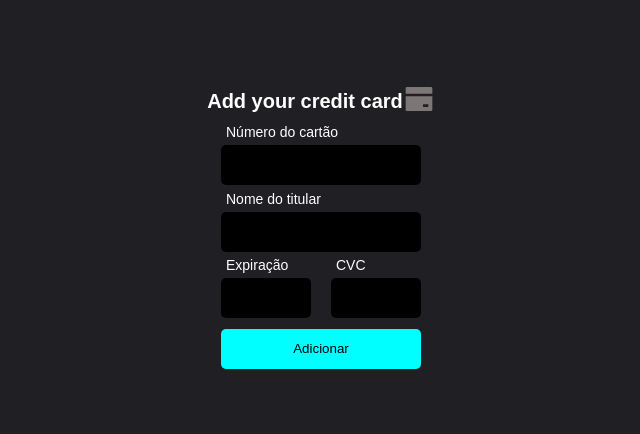
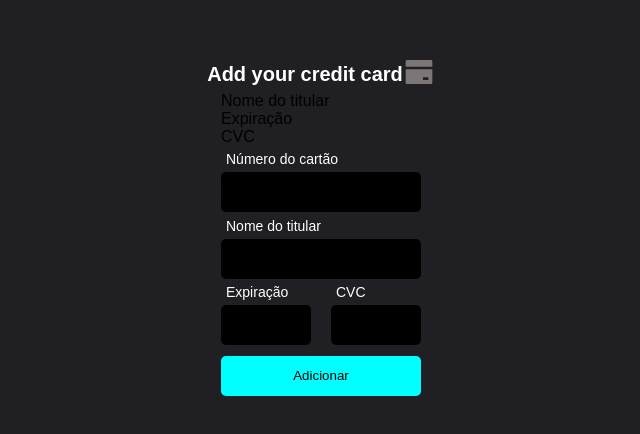
Before and after one commit to ricardosousabr/cread-card-next, a Next.js app: page / in a window 1280 px wide. Shown: the part 174-608 px from the top of the page, without its empty margins (319-959 px from the left). Built offline with nearby package versions, Linux system fonts and the light colour scheme.

Commit message:
feat: create card

```diff
--- /dev/null
+++ b/src/components/Card/index.jsx
@@ -0,0 +1,21 @@
+export default function Card({ data }) {
+  return (
+    <div>
+      <div>
+        <p>{data[0]}</p>
+      </div>
+      <div>
+        <p>Nome do titular</p>
+        <p>{data[1]}</p>
+      </div>
+      <div>
+        <p>Expiração</p>
+        <p>{data[2]}</p>
+      </div>
+      <div>
+        <p>CVC</p>
+        <p>{data[3]}</p>
+      </div>
+    </div>
+  )
+}
--- a/src/components/Form/index.jsx
+++ b/src/components/Form/index.jsx
@@ -1,4 +1,6 @@
+import { useState } from 'react'
 import Button from '../Button'
+import Card from '../Card'
 import {
   ContainerForm,
   InputLarge,
@@ -9,26 +11,54 @@ import {
 } from './styles'
 
 export default function Form() {
+  const [numberCArd, SetNumberCArd] = useState('')
+  const [cardholderName, SetCardholderName] = useState('')
+  const [expirationCard, SetExpirationCard] = useState('')
+  const [numberCvc, SetNumberCvc] = useState('')
+  const data = [numberCArd, cardholderName, expirationCard, numberCvc]
   return (
     <div>
+      <div>
+        <Card data={data} />
+      </div>
       <div>
         <ContainerForm action="">
           <div>
             <Text>Número do cartão</Text>
-            <InputLarge type="number" />
+            <InputLarge
+              type="number"
+              onChange={(e) => {
+                SetNumberCArd(e.target.value)
+              }}
+            />
           </div>
           <div>
             <Text>Nome do titular</Text>
-            <InputLarge type="number" />
+            <InputLarge
+              type="text"
+              onChange={(e) => {
+                SetCardholderName(e.target.value)
+              }}
+            />
           </div>
           <BoxInputSmall>
             <div>
               <Text>Expiração</Text>
-              <InputSmall type="number" />
+              <InputSmall
+                type="number"
+                onChange={(e) => {
+                  SetExpirationCard(e.target.value)
+                }}
+              />
             </div>
             <div>
               <Text>CVC</Text>
-              <InputSmall type="number" />
+              <InputSmall
+                type="number"
+                onChange={(e) => {
+                  SetNumberCvc(e.target.value)
+                }}
+              />
             </div>
           </BoxInputSmall>
           <BoxButton>
--- a/src/components/Form/styles.js
+++ b/src/components/Form/styles.js
@@ -13,18 +13,21 @@ export const InputLarge = styled.input`
   background: black;
   border: none;
   border-radius: 5px;
+  color: white;
 `
 
 export const BoxInputSmall = styled.div`
   display: flex;
   justify-content: space-between;
 `
+
 export const InputSmall = styled.input`
   width: 90px;
   height: 40px;
   background: black;
   border: none;
   border-radius: 5px;
+  color: white;
 `
 
 export const Text = styled.p`
@@ -32,6 +35,7 @@ export const Text = styled.p`
   font-size: 14px;
   padding: 5px;
 `
+
 export const BoxButton = styled.div`
   margin-top: 10px;
 `
```
